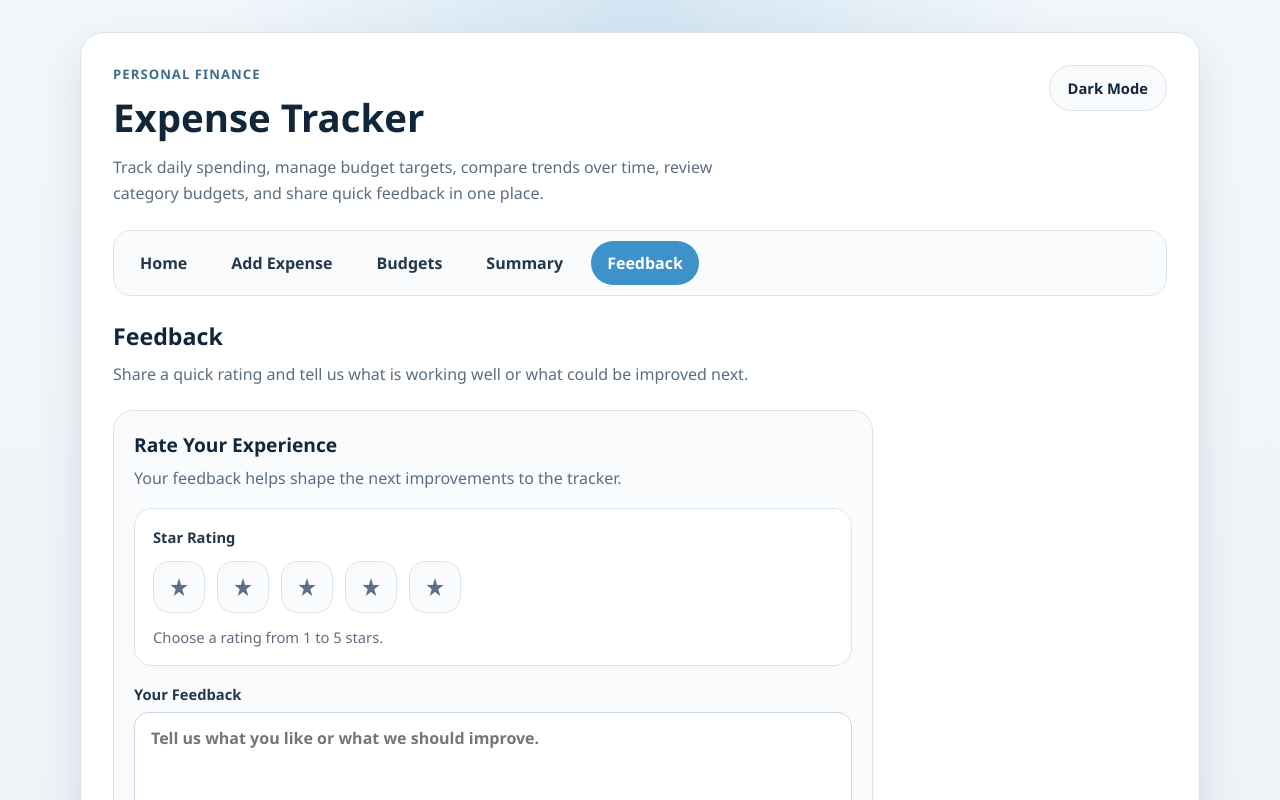
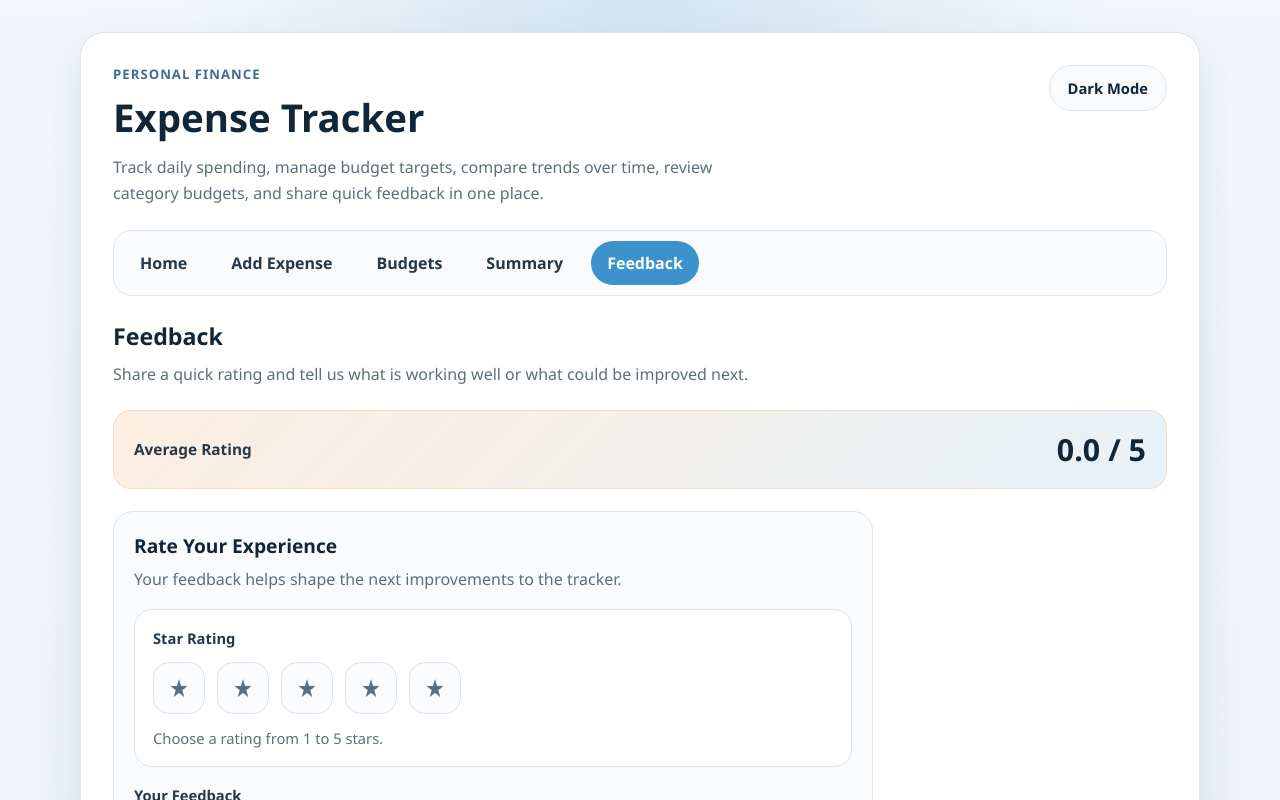
Before and after one commit to Pubudugunawardhana/Expense_Tracker, a React (Create React App) app: page /feedback in a window 1280 px wide. Shown: the top 800 px of the page. Built offline with nearby package versions, Linux system fonts and the light colour scheme.

Commit message:
Show Average Rating

```diff
--- a/src/App.css
+++ b/src/App.css
@@ -942,6 +942,35 @@
     background-color 0.35s ease, color 0.35s ease;
 }
 
+.feedback-average-card {
+  display: flex;
+  align-items: center;
+  justify-content: space-between;
+  gap: 16px;
+  padding: 18px 20px;
+  border-radius: 18px;
+  background: linear-gradient(
+    135deg,
+    rgba(244, 162, 89, 0.18) 0%,
+    rgba(62, 146, 204, 0.12) 100%
+  );
+  border: 1px solid rgba(244, 162, 89, 0.24);
+  color: var(--text-primary);
+  transition: background 0.35s ease, border-color 0.35s ease, color 0.35s ease;
+}
+
+.feedback-average-card span {
+  color: var(--text-secondary);
+  font-size: 0.96rem;
+  font-weight: 700;
+  transition: color 0.35s ease;
+}
+
+.feedback-average-card strong {
+  color: var(--text-primary);
+  font-size: clamp(1.35rem, 3vw, 1.9rem);
+  transition: color 0.35s ease;
+}
 .feedback-form {
   max-width: 760px;
 }
--- a/src/pages/FeedbackPage.js
+++ b/src/pages/FeedbackPage.js
@@ -70,6 +70,12 @@ function FeedbackPage() {
     : rating > 0
       ? `${rating} out of 5 stars selected`
       : 'Choose a rating from 1 to 5 stars.';
+  const averageRating = feedbackEntries.length > 0
+    ? (
+        feedbackEntries.reduce((total, entry) => total + entry.rating, 0) /
+        feedbackEntries.length
+      ).toFixed(1)
+    : '0.0';
 
   const handleSubmit = (event) => {
     event.preventDefault();
@@ -119,6 +125,11 @@ function FeedbackPage() {
           Share a quick rating and tell us what is working well or what could be
           improved next.
         </p>
+      </div>
+
+      <div className="feedback-average-card">
+        <span>Average Rating</span>
+        <strong>{averageRating} / 5</strong>
       </div>
 
       <form className="expense-form feedback-form" onSubmit={handleSubmit}>
```
Also changed, not shown: 1 other file (tests, documents, lock files or other folders).
